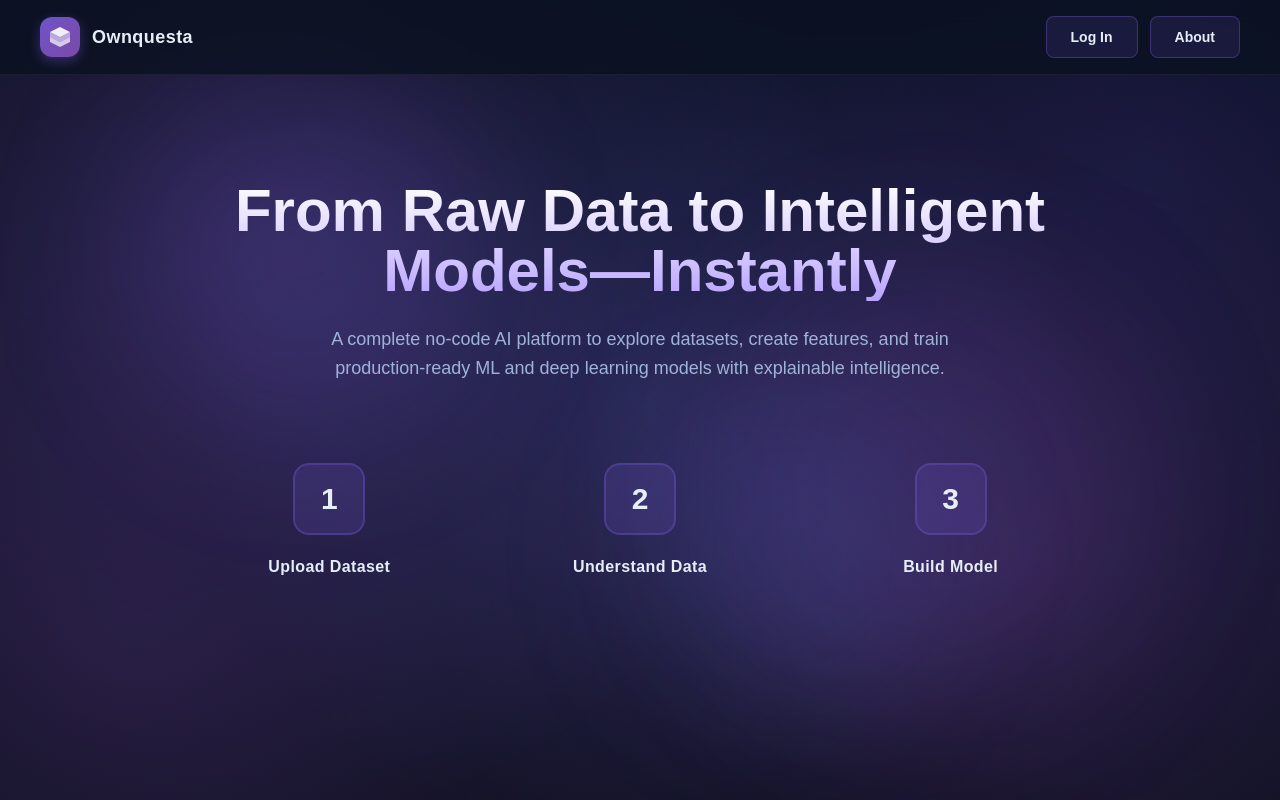
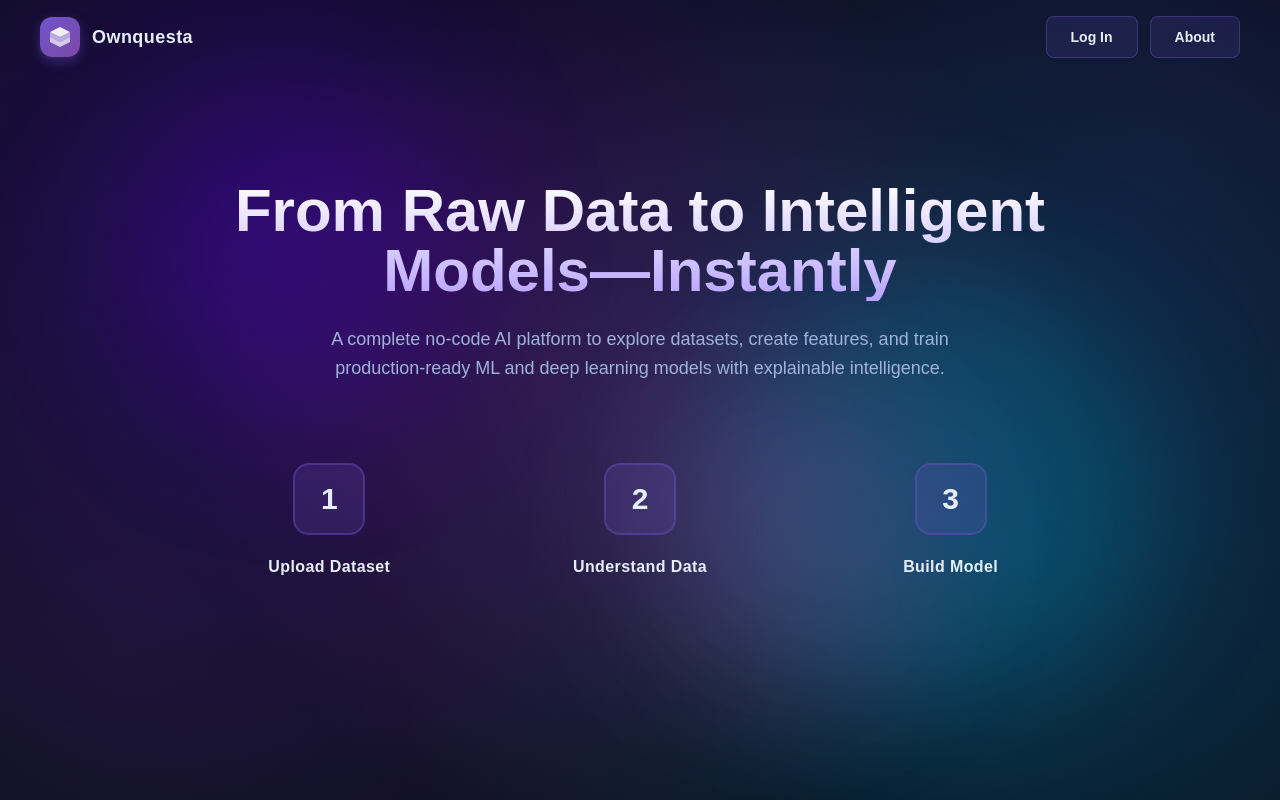
Before and after one commit to zeeelll/new_ownquesta, a Next.js app in the folder frontend/: page / in a window 1280 px wide. Shown: the top 800 px of the page. Built offline with nearby package versions, Linux system fonts and the light colour scheme; no server answers.

Commit message:
change welcome page background

```diff
--- a/frontend/app/about/page.tsx
+++ b/frontend/app/about/page.tsx
@@ -117,7 +117,7 @@ export default function AboutPage() {
       />
 
       {/* Navigation Bar */}
-      <nav className="fixed top-0 left-0 right-0 px-10 py-5 flex justify-between items-center backdrop-blur-md bg-[rgba(11,18,33,0.95)] border-b border-[rgba(255,255,255,0.05)] z-[100] shadow-[0_4px_12px_rgba(0,0,0,0.1)]">
+      <nav className="fixed top-0 left-0 right-0 px-10 py-5 flex justify-between items-center bg-transparent z-[100]">
         <Link href="/" className="flex items-center gap-3 text-lg font-semibold tracking-wide transition-transform hover:-translate-y-0.5">
           <div className="w-10 h-10 bg-gradient-to-br from-[#6e54c8] to-[#7c49a9] rounded-xl flex items-center justify-center shadow-[0_4px_12px_rgba(110,84,200,0.4)]">
             <svg width="24" height="24" viewBox="0 0 24 24" fill="none">
--- a/frontend/app/dashboard/page.tsx
+++ b/frontend/app/dashboard/page.tsx
@@ -245,7 +245,7 @@ export default function DashboardPage() {
 
 
       {/* Navigation */}
-      <nav className="fixed top-0 left-0 right-0 h-16 z-50 flex items-center justify-between px-8 bg-slate-900/80 backdrop-blur-xl border-b border-indigo-500/20">
+      <nav className="fixed top-0 left-0 right-0 h-16 z-50 flex items-center justify-between px-8 bg-transparent">
         <div className="flex items-center gap-3">
           <a href="/home" className="flex items-center gap-3">
             <div className="w-10 h-10 bg-gradient-to-br from-[#6e54c8] to-[#7c49a9] rounded-xl flex items-center justify-center font-bold text-white relative overflow-hidden shadow-[0_4px_12px_rgba(110,84,200,0.4)]">
--- a/frontend/app/dl/page.tsx
+++ b/frontend/app/dl/page.tsx
@@ -223,7 +223,7 @@ const DeepLearningPlatform: React.FC = () => {
       `}</style>
 
       {/* Navigation Bar */}
-      <nav className="fixed top-0 left-0 right-0 h-16 bg-slate-900/80 backdrop-blur-xl border-b border-indigo-500/20 z-50 flex items-center justify-between px-8">
+      <nav className="fixed top-0 left-0 right-0 h-16 bg-transparent z-50 flex items-center justify-between px-8">
         <div className="flex items-center gap-3">
           <a href="/home" className="flex items-center gap-3">
             <div className="w-10 h-10 bg-gradient-to-br from-[#6e54c8] to-[#7c49a9] rounded-xl flex items-center justify-center font-bold text-white relative overflow-hidden shadow-[0_4px_12px_rgba(110,84,200,0.4)]">
--- a/frontend/app/globals.css
+++ b/frontend/app/globals.css
@@ -15,7 +15,7 @@
 }
 
 body {
-  background: var(--background);
+  background: transparent;
   color: var(--foreground);
   font-family: Arial, Helvetica, sans-serif;
 }
--- a/frontend/app/home/page.tsx
+++ b/frontend/app/home/page.tsx
@@ -124,7 +124,7 @@ export default function HomePage() {
   }
 
   return (
-    <div className="relative bg-[#0a0e1a] text-[#e6eef8] overflow-x-hidden min-h-screen">
+    <div className="relative text-[#e6eef8] overflow-x-hidden min-h-screen">
       {/* 3D Animated Background */}
       <ThreeBackground />
 
@@ -163,7 +163,7 @@ export default function HomePage() {
 
       {/* Navigation Bar */}
       <nav
-        className={`fixed top-0 left-0 right-0 px-10 py-4 flex justify-between items-center backdrop-blur-md bg-[rgba(11,18,33,0.9)] z-[100] transition-all duration-500 ${navHidden ? '-translate-y-full' : 'translate-y-0'}`}
+        className={`fixed top-0 left-0 right-0 px-10 py-4 flex justify-between items-center bg-transparent z-[100] transition-all duration-500 ${navHidden ? '-translate-y-full' : 'translate-y-0'}`}
       >
         <Link href="/home" className="flex items-center gap-3">
           <div className="w-10 h-10 bg-gradient-to-br from-[#6e54c8] to-[#7c49a9] rounded-xl flex items-center justify-center font-bold text-white relative overflow-hidden shadow-[0_4px_12px_rgba(110,84,200,0.4)]">
--- a/frontend/app/ml/page.tsx
+++ b/frontend/app/ml/page.tsx
@@ -224,7 +224,7 @@ const MLPage: React.FC = () => {
   return (
     <>
       {/* Navigation Bar */}
-      <nav className="fixed top-0 left-0 right-0 h-16 z-50 flex items-center justify-between px-8 bg-slate-900/80 backdrop-blur-xl border-b border-indigo-500/20">
+      <nav className="fixed top-0 left-0 right-0 h-16 z-50 flex items-center justify-between px-8 bg-transparent">
         <div className="flex items-center gap-3">
           <a href="/home" className="flex items-center gap-3">
             <div className="w-10 h-10 bg-gradient-to-br from-[#6e54c8] to-[#7c49a9] rounded-xl flex items-center justify-center font-bold text-white relative overflow-hidden shadow-[0_4px_12px_rgba(110,84,200,0.4)]">
--- a/frontend/app/page.tsx
+++ b/frontend/app/page.tsx
@@ -17,6 +17,9 @@ export default function Home() {
   const [userDropdownOpen, setUserDropdownOpen] = useState(false);
   const [user, setUser] = useState<AuthUser | null>(null);
   const lastScrollY = useRef(0);
+  const orb1Ref = useRef<HTMLDivElement | null>(null);
+  const orb2Ref = useRef<HTMLDivElement | null>(null);
+  const orb3Ref = useRef<HTMLDivElement | null>(null);
   const BACKEND_URL = process.env.NEXT_PUBLIC_BACKEND_URL!;
 
   useEffect(() => {
@@ -79,6 +82,41 @@ export default function Home() {
     };
   }, [BACKEND_URL, user]);
 
+  // Lenis-driven parallax for background orbs
+  useEffect(() => {
+    let lenis: any;
+    let rafId: number;
+
+    if (typeof window === 'undefined') return;
+
+    import('lenis').then(({ default: Lenis }) => {
+      lenis = new Lenis({
+        duration: 1.2,
+        easing: (t: number) => Math.min(1, 1.001 - Math.pow(2, -10 * t)),
+        smoothWheel: true,
+      });
+
+      function raf(time: number) {
+        lenis.raf(time);
+        const scroll = (lenis && lenis.scroll) || window.scrollY || 0;
+        const t = performance.now() / 1000;
+
+        if (orb1Ref.current) orb1Ref.current.style.transform = `translate3d(${Math.sin(t * 0.9) * 8}px, ${-scroll * 0.03 + Math.cos(t * 0.7) * 6}px, 0)`;
+        if (orb2Ref.current) orb2Ref.current.style.transform = `translate3d(${Math.cos(t * 0.8) * 10}px, ${scroll * 0.02 + Math.sin(t * 0.6) * 8}px, 0)`;
+        if (orb3Ref.current) orb3Ref.current.style.transform = `translate3d(${Math.sin(t * 0.6) * 6}px, ${scroll * 0.01 + Math.sin(t * 0.9) * 5}px, 0)`;
+
+        rafId = requestAnimationFrame(raf);
+      }
+
+      rafId = requestAnimationFrame(raf);
+    }).catch(() => {});
+
+    return () => {
+      cancelAnimationFrame(rafId);
+      if (lenis && typeof lenis.destroy === 'function') lenis.destroy();
+    };
+  }, []);
+
   useEffect(() => {
     const handleClickOutside = (e: MouseEvent) => {
       const target = e.target as HTMLElement;
@@ -137,29 +175,27 @@ export default function Home() {
         style={{ transform: `scaleX(${scrollProgress})`, transformOrigin: 'left' }}
       />
 
-      {/* Background Effects */}
-      <div className="fixed inset-0 pointer-events-none z-0">
-        <div className="absolute inset-0" style={{
+      {/* Background Effects (Lenis parallax + orbs) */}
+      <div className="fixed inset-0 pointer-events-none z-0" ref={(el) => { /* bg container */ }}>
+        <div className="absolute inset-0" ref={null} style={{
           background: `
-            radial-gradient(circle at 20% 30%, rgba(110, 84, 200, 0.25) 0%, transparent 50%),
-            radial-gradient(circle at 80% 70%, rgba(124, 73, 169, 0.25) 0%, transparent 50%),
-            radial-gradient(circle at 50% 50%, rgba(94, 114, 235, 0.18) 0%, transparent 60%),
-            radial-gradient(circle at 10% 80%, rgba(184, 103, 255, 0.15) 0%, transparent 50%),
-            radial-gradient(circle at 90% 20%, rgba(79, 70, 229, 0.15) 0%, transparent 50%)
-          `
+              radial-gradient(circle at 20% 30%, rgba(98, 0, 238, 0.22) 0%, transparent 55%),
+              radial-gradient(circle at 80% 70%, rgba(0, 202, 255, 0.18) 0%, transparent 55%),
+              radial-gradient(circle at 50% 50%, rgba(255, 84, 201, 0.14) 0%, transparent 60%),
+              radial-gradient(circle at 10% 80%, rgba(124, 73, 169, 0.12) 0%, transparent 55%),
+              radial-gradient(circle at 90% 20%, rgba(79, 70, 229, 0.12) 0%, transparent 55%)
+            `
         }} />
 
-        {/* Glow Orbs */}
-        <div className="absolute w-[350px] h-[350px] rounded-full blur-[70px] bg-[rgba(110,84,200,0.2)] top-[10%] left-[10%]" />
-        <div className="absolute w-[450px] h-[450px] rounded-full blur-[70px] bg-[rgba(124,73,169,0.18)] bottom-[10%] right-[10%]" />
-        <div className="absolute w-[300px] h-[300px] rounded-full blur-[70px] bg-[rgba(94,114,235,0.15)] top-[50%] left-[50%]" />
+        {/* Glow Orbs (refs used for parallax) */}
+        <div ref={orb1Ref} className="absolute w-[350px] h-[350px] rounded-full blur-[70px] bg-[rgba(98,0,238,0.22)] top-[10%] left-[10%] will-change-transform" />
+        <div ref={orb2Ref} className="absolute w-[450px] h-[450px] rounded-full blur-[70px] bg-[rgba(0,202,255,0.18)] bottom-[10%] right-[10%] will-change-transform" />
+        <div ref={orb3Ref} className="absolute w-[300px] h-[300px] rounded-full blur-[70px] bg-[rgba(255,84,201,0.14)] top-[50%] left-[50%] will-change-transform" />
       </div>
 
       {/* Navigation Bar */}
       <nav
-        className={`fixed top-0 left-0 right-0 px-10 py-4 flex justify-between items-center backdrop-blur-md bg-[rgba(11,18,33,0.8)] border-b border-[rgba(255,255,255,0.05)] z-[100] transition-all duration-500 ${
-          isScrolled ? 'bg-[rgba(11,18,33,0.95)] shadow-[0_4px_24px_rgba(0,0,0,0.3)]' : ''
-        } ${navHidden ? '-translate-y-full' : 'translate-y-0'}`}
+        className={`fixed top-0 left-0 right-0 px-10 py-4 flex justify-between items-center bg-transparent z-[100] transition-all duration-500 ${navHidden ? '-translate-y-full' : 'translate-y-0'}`}
       >
         <div className="flex items-center gap-3">
           <div className="w-10 h-10 bg-gradient-to-br from-[#6e54c8] to-[#7c49a9] rounded-xl flex items-center justify-center font-bold text-white relative overflow-hidden shadow-[0_4px_12px_rgba(110,84,200,0.4)]">
--- a/frontend/app/profile/page.tsx
+++ b/frontend/app/profile/page.tsx
@@ -350,7 +350,7 @@ export default function ProfilePage() {
       </div>
 
       {/* Navigation Bar */}
-      <nav className="fixed top-0 left-0 right-0 h-16 z-50 flex items-center justify-between px-8 bg-slate-900/80 backdrop-blur-xl border-b border-indigo-500/20">
+      <nav className="fixed top-0 left-0 right-0 h-16 z-50 flex items-center justify-between px-8 bg-transparent">
         <div className="flex items-center gap-3">
           <a href="/home" className="flex items-center gap-3">
             <div className="w-10 h-10 bg-gradient-to-br from-[#6e54c8] to-[#7c49a9] rounded-xl flex items-center justify-center font-bold text-white relative overflow-hidden shadow-[0_4px_12px_rgba(110,84,200,0.4)]">
```
Also changed, not shown: frontend/app/home/ThreeBackground.tsx (+8 -6 lines).
